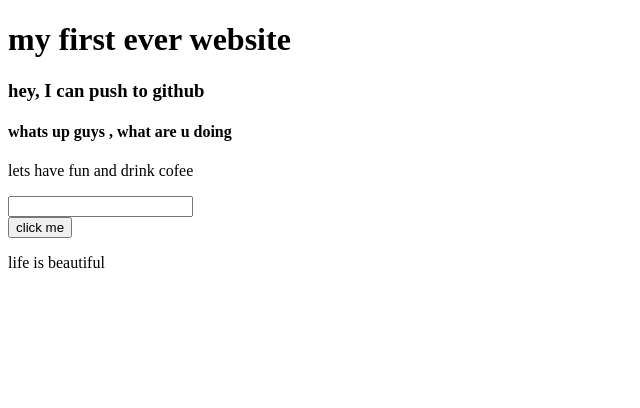
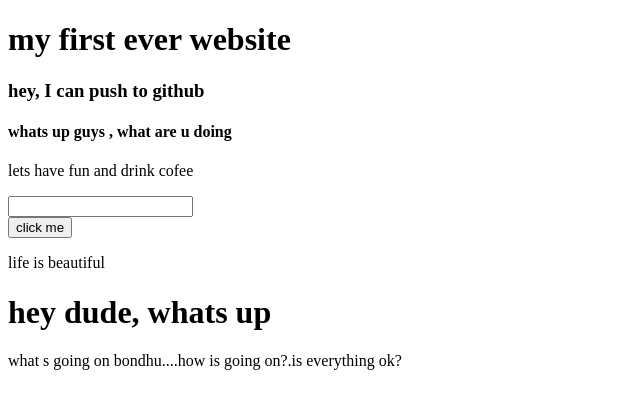
Before and after one commit to shubeen/my-first-website, a plain HTML site: page index.html in a window 1280 px wide. Shown: the whole page, without its empty margins (0-640 px from the left). Drawn offline with Linux system fonts and the light colour scheme.

Commit message:
chaneg something

```diff
--- a/index.html
+++ b/index.html
@@ -13,6 +13,8 @@
     <div>
         <button>click me</button>
         <p>life is beautiful</p>
+        <h1>hey dude, whats up</h1>
+        <p>what s going on bondhu....how is going on?.is everything ok?</p>
 
     </div>
 
```
